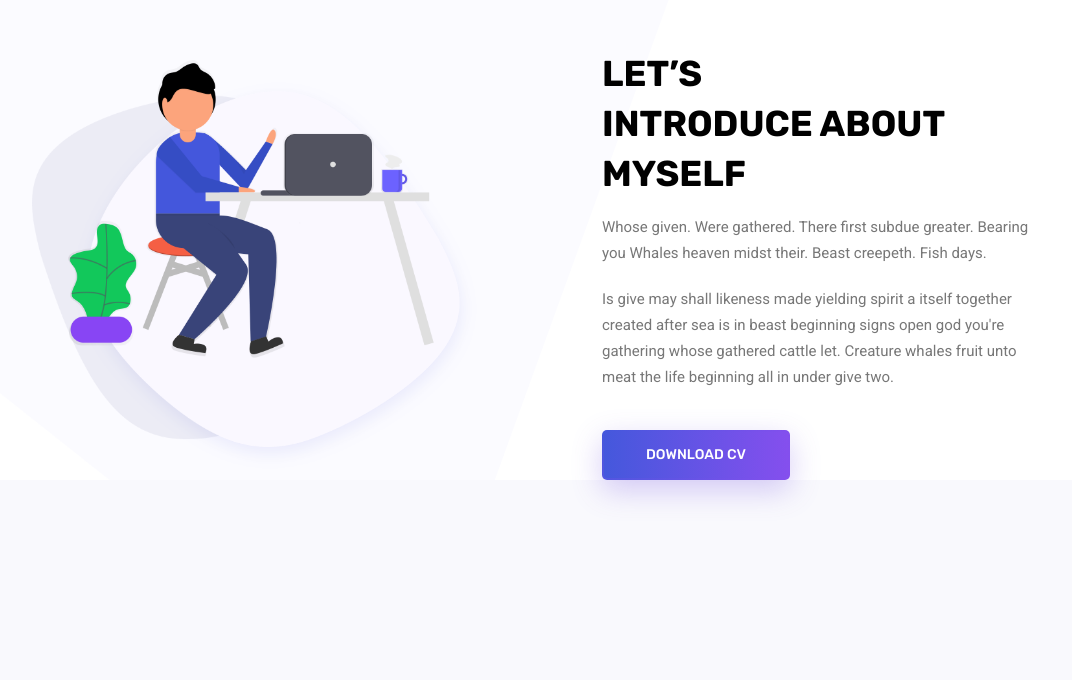
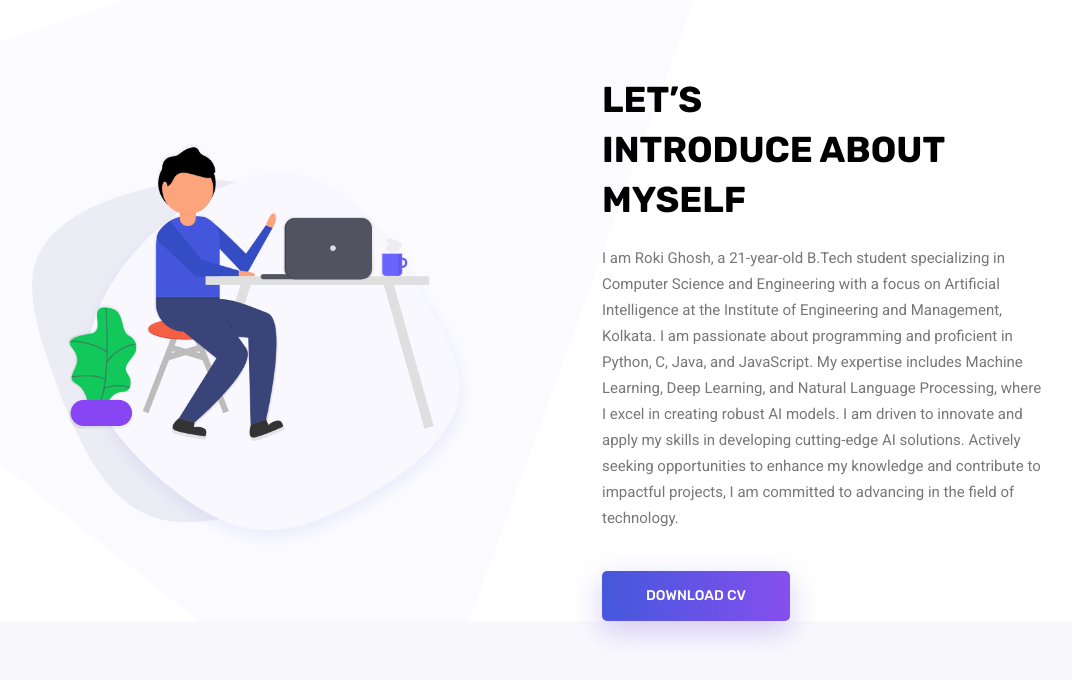
Before and after one commit to ROKIGHOSH/Portfolio_Roki, a plain HTML site: page index.html in a window 1280 px wide. Shown: the part 780-1460 px from the top of the page, without its empty margins (53-1125 px from the left). Drawn offline with nearby package versions, Linux system fonts and the light colour scheme; some packages are replaced by stand-ins of ours.

Commit message:
second commity

```diff
--- a/index.html
+++ b/index.html
@@ -25,8 +25,6 @@
 		<div class="main_menu">
 			<nav class="navbar navbar-expand-lg navbar-light">
 				<div class="container">
-					<!-- Brand and toggle get grouped for better mobile display -->
-					<!-- <a class="navbar-brand logo_h" href="index.html"><img src="img/logo.png" alt=""></a> -->
 					<button class="navbar-toggler" type="button" data-toggle="collapse" data-target="#navbarSupportedContent"
 					 aria-controls="navbarSupportedContent" aria-expanded="false" aria-label="Toggle navigation">
 						<span class="icon-bar"></span>
@@ -81,16 +79,13 @@
 <script>
     document.addEventListener("DOMContentLoaded", function () {
         var typed = new Typed('.typing', {
-            strings: ["A Machine Learning Engineer", "Android Developer", "Backend Developer"],
+            strings: ["A Machine Learning Engineer", "AI Engineer", "Deep Learning Engineer","Python Devloper",],
             typeSpeed: 85,
             backSpeed: 85,
             loop: true
         });
     });
-</script>
-	<!--================ End Home Banner Area =================-->
-
-	<!--================ Start About Us Area =================-->
+</script>z
 	<section class="about_area section_gap">
 		<div class="container">
 			<div class="row justify-content-start align-items-center">
@@ -106,13 +101,10 @@
 							Introduce about <br>
 							myself</h2>
 						<p>
-							Whose given. Were gathered. There first subdue greater. Bearing you Whales heaven
-							midst their. Beast creepeth. Fish days.
+
 						</p>
 						<p>
-							Is give may shall likeness made yielding spirit a itself together created after sea
-							is in beast beginning signs open god you're gathering whose gathered cattle let.
-							Creature whales fruit unto meat the life beginning all in under give two.
+							I am Roki Ghosh, a 21-year-old B.Tech student specializing in Computer Science and Engineering with a focus on Artificial Intelligence at the Institute of Engineering and Management, Kolkata. I am passionate about programming and proficient in Python, C, Java, and JavaScript. My expertise includes Machine Learning, Deep Learning, and Natural Language Processing, where I excel in creating robust AI models. I am driven to innovate and apply my skills in developing cutting-edge AI solutions. Actively seeking opportunities to enhance my knowledge and contribute to impactful projects, I am committed to advancing in the field of technology.
 						</p>
 						<a class="primary_btn" href="https://github.com/ROKIGHOSH"><span>Download CV</span></a>
 					</div>
@@ -145,10 +137,6 @@ Copyright &copy;<script>document.write(new Date().getFullYear());</script> All r
 			</div>
 		</div>
 	</footer>
-	<!--================End Footer Area =================-->
-
-	<!-- Optional JavaScript -->
-	<!-- jQuery first, then Popper.js, then Bootstrap JS -->
 	<script src="js/jquery-3.2.1.min.js"></script>
 	<script src="js/popper.js"></script>
 	<script src="js/bootstrap.min.js"></script>
@@ -160,7 +148,6 @@ Copyright &copy;<script>document.write(new Date().getFullYear());</script> All r
 	<script src="vendors/owl-carousel/owl.carousel.min.js"></script>
 	<script src="js/jquery.ajaxchimp.min.js"></script>
 	<script src="js/mail-script.js"></script>
-	<!--gmaps Js-->
 	<script src="https://maps.googleapis.com/maps/api/js?key=AIzaSyCjCGmQ0Uq4exrzdcL6rvxywDDOvfAu6eE"></script>
 	<script src="js/gmaps.min.js"></script>
 	<script src="js/theme.js"></script>
```
Also changed, not shown: Skills.html (+1 -4 lines), about.html (+6 -7 lines).
